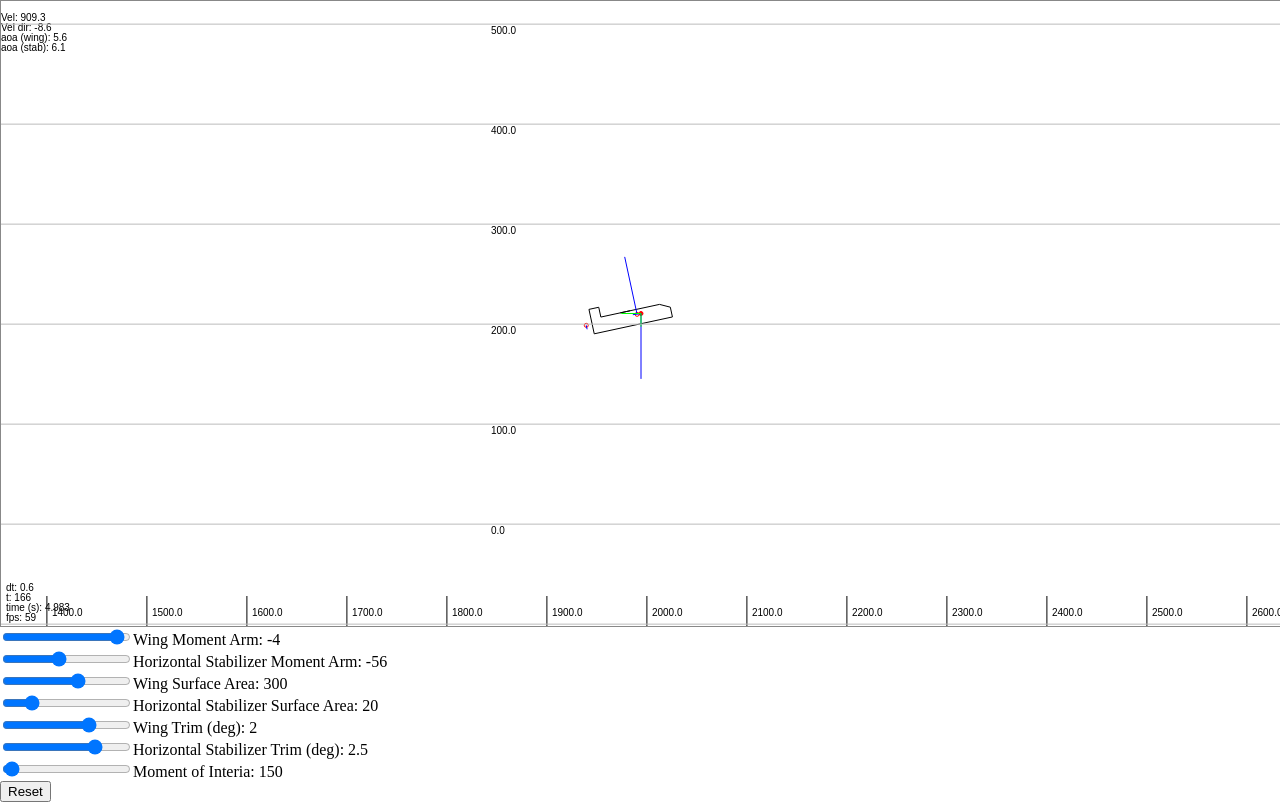
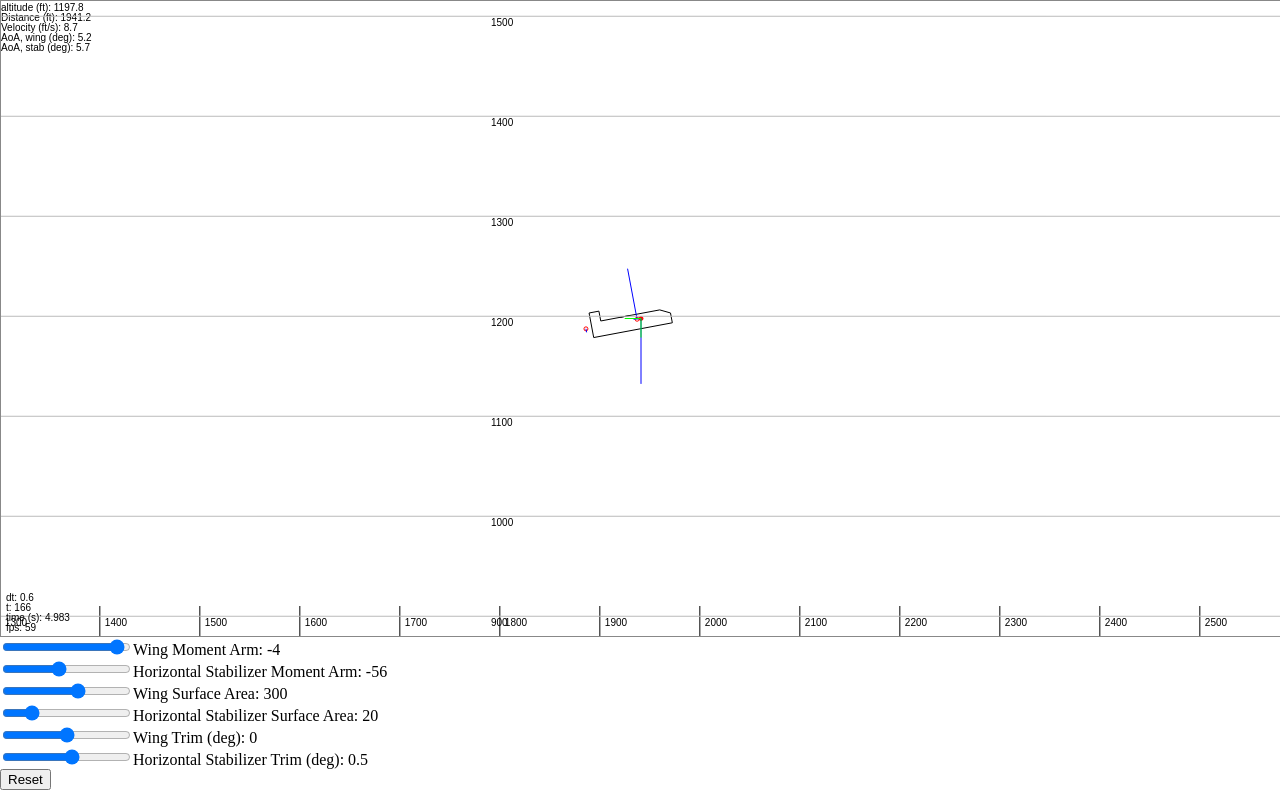
Before and after one commit to louiswilliams/paper-airplane, a plain HTML site: page index.html in a window 1280 px wide. Drawn offline with Linux system fonts and the light colour scheme.

Commit message:
Introduce altitude and crashing

```diff
--- a/index.html
+++ b/index.html
@@ -10,9 +10,9 @@
     <input type="range" min="-100" max="1" value="-56" step="0.1" class="slider" id="stab-arm">Horizontal Stabilizer Moment Arm: <span id="stab-arm-value"></span><br>
     <input type="range" min="1" max="500" value="300" step="0.1" class="slider" id="wing-area">Wing Surface Area: <span id="wing-area-value"></span></span><br>
     <input type="range" min="1" max="100" value="20" step="0.1" class="slider" id="stab-area">Horizontal Stabilizer Surface Area: <span id="stab-area-value"></span><br>
-    <input type="range" min="-5" max="5" value="2" step="0.1" class="slider" id="wing-trim">Wing Trim (deg): <span id="wing-trim-value"></span><br>
-    <input type="range" min="-5" max="5" value="2.5" step="0.1" class="slider" id="stab-trim">Horizontal Stabilizer Trim (deg): <span id="stab-trim-value"></span><br>
-    <input type="range" min="1" max="10000" value="150" class="slider" id="moment">Moment of Interia: <span id="moment-value"></span><br>
+    <input type="range" min="-5" max="5" value="0" step="0.1" class="slider" id="wing-trim">Wing Trim (deg): <span id="wing-trim-value"></span><br>
+    <input type="range" min="-5" max="5" value="0.5" step="0.1" class="slider" id="stab-trim">Horizontal Stabilizer Trim (deg): <span id="stab-trim-value"></span><br>
+    <!-- <input type="range" min="1" max="10000" value="150" class="slider" id="moment">Moment of Interia: <span id="moment-value"></span><br> -->
     <button id="reset">Reset</button><br>
 </div>
 </body>
--- a/main.css
+++ b/main.css
@@ -8,5 +8,5 @@ body {
 }
 
 #controls {
-    height: 175px;
+    height: 165px;
 }
--- a/main.js
+++ b/main.js
@@ -29,7 +29,7 @@ class Plane {
     constructor(height, width) {
         this.x = 0;
         // Positive y is in the down direction.
-        this.y = 0;
+        this.y = -1000 / kPxPerMeter;
         // Some initial velocity is necessary so the plan can generate lift.
         this.vX = 1500;
         this.vY = 0;
@@ -37,6 +37,8 @@ class Plane {
         this.theta = Math.atan(this.vY/this.vX);
         // Angular velocity
         this.omega = 0;
+        // When true, step() becomes a no-op, stopping the simulation.
+        this.crashed = false;
 
         //
         // The following members are used for display purposes only, and do not affect the similation.
@@ -68,8 +70,6 @@ class Plane {
             forceX: 0,
             forceY: 0,
         };
-        // TODO: This doesn't scale appropriately
-        this.altitude = 10000;
         this.canvasHeight = height;
         this.canvasWidth = width;
     }
@@ -78,8 +78,7 @@ class Plane {
 
         let x = globalCtx.width / 2;
         let y = globalCtx.height / 2;
-        // let x = kPxPerMeter * this.x;
-        // let y = kPxPerMeter * this.y;
+
         // About origin
         let shape = [
             [-2, -0.5],
@@ -134,11 +133,23 @@ class Plane {
 
 
         drawCtx.fillStyle = "#000";
-        // drawCtx.fillText('altitude: ' + Number.parseFloat(this.altitude).toFixed(1), 0, 10);
-        drawCtx.fillText('Vel: ' + Number.parseFloat(this.vMag).toFixed(1), 0, 20);
-        drawCtx.fillText('Vel dir: ' + Number.parseFloat(180 * this.vDir / Math.PI).toFixed(1), 0, 30);
+        let alt = - this.y;
+        let altText = 'altitude (ft): ';
+        if (alt <= 0) {
+            altText += ' CRASH';
+            drawCtx.fillStyle = "#f00";
+            this.crashed = true;
+        } else {
+            altText += Number.parseFloat(alt * kPxPerMeter).toFixed(1);
+            drawCtx.fillStyle = "#000";
+        }
+        drawCtx.fillText(altText, 0, 10);
 
-        let wingAoa = 'aoa (wing): ' + Number.parseFloat(this.wing.angleOfAttack).toFixed(1);
+        drawCtx.fillStyle = "#000";
+        drawCtx.fillText('Distance (ft): ' + Number.parseFloat(this.x * kPxPerMeter).toFixed(1), 0, 20);
+        drawCtx.fillText('Velocity (ft/s): ' + Number.parseFloat(this.vMag * kPxPerMeter).toFixed(1), 0, 30);
+
+        let wingAoa = 'AoA, wing (deg): ' + Number.parseFloat(this.wing.angleOfAttack).toFixed(1);
         if (this.wing.stall) {
             drawCtx.fillStyle = "#f00";
             wingAoa += ' STALL';
@@ -147,7 +158,7 @@ class Plane {
         }
         drawCtx.fillText(wingAoa, 0, 40);
 
-        let stabAoa = 'aoa (stab): ' + Number.parseFloat(this.stab.angleOfAttack).toFixed(1);
+        let stabAoa = 'AoA, stab (deg): ' + Number.parseFloat(this.stab.angleOfAttack).toFixed(1);
         if (this.stab.stall) {
             stabAoa += ' STALL';
             drawCtx.fillStyle = "#f00";
@@ -155,11 +166,18 @@ class Plane {
             drawCtx.fillStyle = "#000";
         }
         drawCtx.fillText(stabAoa, 0, 50);
+
     }
     step(globalCtx) {
+        // Crashing stops the simulation.
+        if (this.crashed) {
+            return;
+        }
+
         // Get input values.
-        let scale = 1000    ;
-        let moment = this.body.momentElement.value / scale;
+        let scale = 1000;
+        // let moment = this.body.momentElement.value / scale;
+        let moment = 1 / 10;
         let wingArm = this.wing.armElement.value / scale;
         let wingArea = this.wing.areaElement.value / scale;
         let wingTrim = parseFloat(this.wing.trimElement.value);
@@ -224,10 +242,6 @@ class Plane {
 
         // The following are set for display purposes only, and have no affect on the similation.
 
-        this.altitude = (200000 - this.y) / 10;
-        if (this.altitude <= 0) {
-            // throw "crash";
-        }
         this.vMag = vMag;
         this.vDir = vDir;
         this.wing.force = wingForce;
@@ -257,8 +271,13 @@ class Ruler {
         let skipX = - Math.ceil(firstLineX / this.lineStep);
         let lineX = firstLineX + (skipX * this.lineStep);
         while (lineX < globalCtx.width) {
+            let value = lineX + planeX -globalCtx.width/2;
+            if (value < 0) {
+                lineX += this.lineStep;
+                continue;
+            }
             drawLine(drawCtx, [lineX, globalCtx.height], [lineX, globalCtx.height - 30]);
-            drawCtx.fillText(Number.parseFloat(lineX + planeX -globalCtx.width/2).toFixed(1), lineX + 5,  globalCtx.height - 10);
+            drawCtx.fillText(Number.parseFloat(value).toFixed(0), lineX + 5,  globalCtx.height - 10);
             lineX += this.lineStep;
         }
 
@@ -268,13 +287,19 @@ class Ruler {
         let skipY = - Math.ceil(firstLineY / this.lineStep);
         let lineY = firstLineY + (skipY * this.lineStep);
         while (lineY < globalCtx.height) {
+            let value = -1* (lineY + planeY -globalCtx.height/2);
+            if (value <= 0) {
+                // drawCtx.fillText(Number.parseFloat(value).toFixed(0), globalCtx.width/2 - 150, lineY + 10);
+                // drawCtx.fillStyle = "#DEB887";
+                // drawCtx.fillRect(0, lineY, globalCtx.width, globalCtx.height);
+                break;
+            }
             drawLine(drawCtx, [0, lineY], [globalCtx.width, lineY]);
-            drawCtx.fillText(Number.parseFloat(-1* (lineY + planeY -globalCtx.height/2)).toFixed(1), globalCtx.width/2 - 150, lineY + 10);
+            drawCtx.fillText(Number.parseFloat(value).toFixed(0), globalCtx.width/2 - 150, lineY + 10);
             lineY += this.lineStep;
         }
     }
-    step(globalCtx) {
-    }
+    step(globalCtx) {}
 }
 
 function makeGlobalContext(canvas) {
@@ -365,12 +390,12 @@ window.onload = () => {
         stabAreaValue.innerHTML  = stabArea.value;
     };
 
-    const moment = document.getElementById("moment");
-    const momentValue = document.getElementById("moment-value");
-    momentValue.innerHTML  = moment.value;
-    moment.oninput = () => {
-        momentValue.innerHTML  = moment.value;
-    };
+    // const moment = document.getElementById("moment");
+    // const momentValue = document.getElementById("moment-value");
+    // momentValue.innerHTML  = moment.value;
+    // moment.oninput = () => {
+    //     momentValue.innerHTML  = moment.value;
+    // };
 
     const wingTrim = document.getElementById("wing-trim");
     const wingTrimValue = document.getElementById("wing-trim-value");
```
